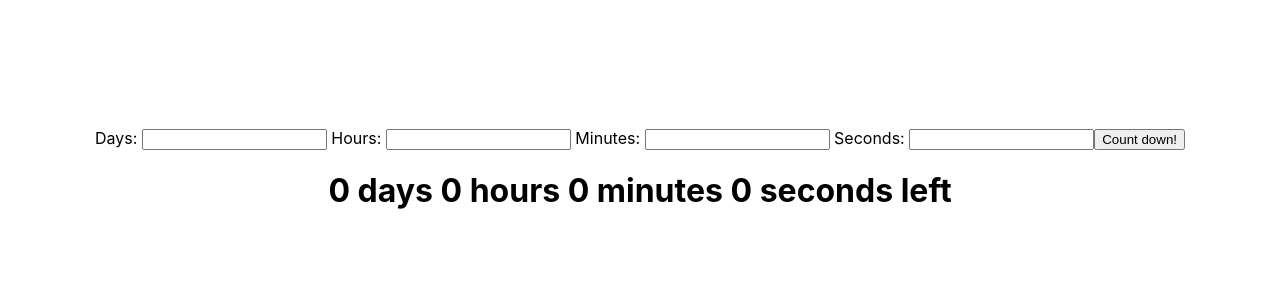
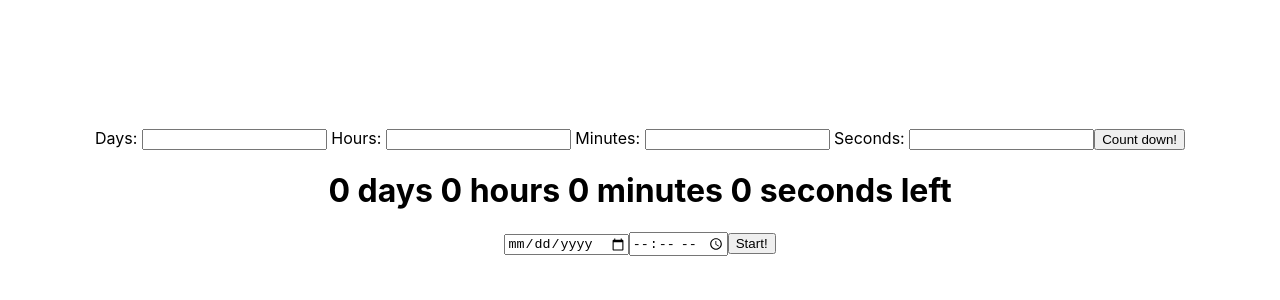
Before and after one commit to szabkriss/CountDown-ReactJs, a React (Create React App) app: page / in a window 1280 px wide. Shown: the top 300 px of the page. Built offline with nearby package versions, Linux system fonts and the light colour scheme.

Commit message:
Input page

```diff
--- a/src/App.js
+++ b/src/App.js
@@ -1,11 +1,13 @@
 import logo from './logo.svg';
 import './App.css';
 import CountDown from './components/CountDown'
+import InputPage from './components/InputPage';
 
 function App() {
   return (
     <div className="App">
         <CountDown/>
+        <InputPage/>
     </div>
   );
 }
--- /dev/null
+++ b/src/components/InputPage.js
@@ -0,0 +1,53 @@
+import React, { useState, useEffect } from "react";
+
+export default function InputPage() {
+
+    let today = new Date();
+    let dd = String(today.getDate()).padStart(2, '0');
+    let mm = String(today.getMonth() + 1).padStart(2, '0');
+    let yyyy = today.getFullYear();
+    let currentTime = String(today.getHours()).padStart(2, '0') + ':' + String(today.getMinutes()).padStart(2, '0')
+
+
+    today = `${yyyy}-${mm}-${dd}`;
+    let midnight = '00:00'
+
+    let [dateInput, setDateInput] = useState(today)
+    let [TimeInput, setTimeInput] = useState(midnight)
+
+    let setDate= (e) => {
+        setDateInput(e.target.value)
+    }
+
+    let setTime= (e) => {
+        if (dateInput === today && e.target.value < currentTime){
+            throw new Error('The date should be in the future!')
+        } else {
+            setTimeInput(e.target.value)
+        }
+
+    }
+
+
+    return (
+        <>
+            <input
+            type="date"
+            min={today}
+            onChange={setDate}
+            />
+
+            <input
+            type="time"
+            min={midnight}
+
+            onChange={setTime}
+            />
+
+            <button
+            >
+            Start!
+            </button>
+        </>
+    )
+}
```
